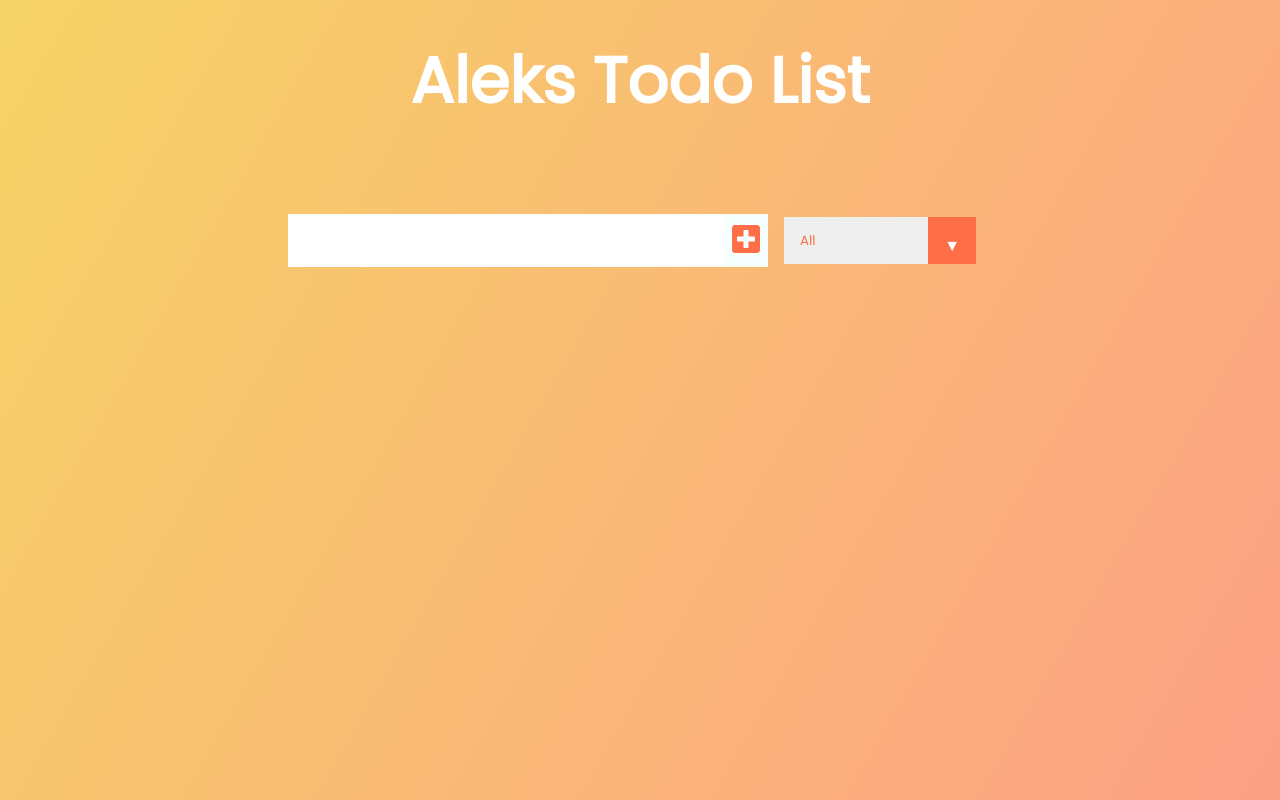
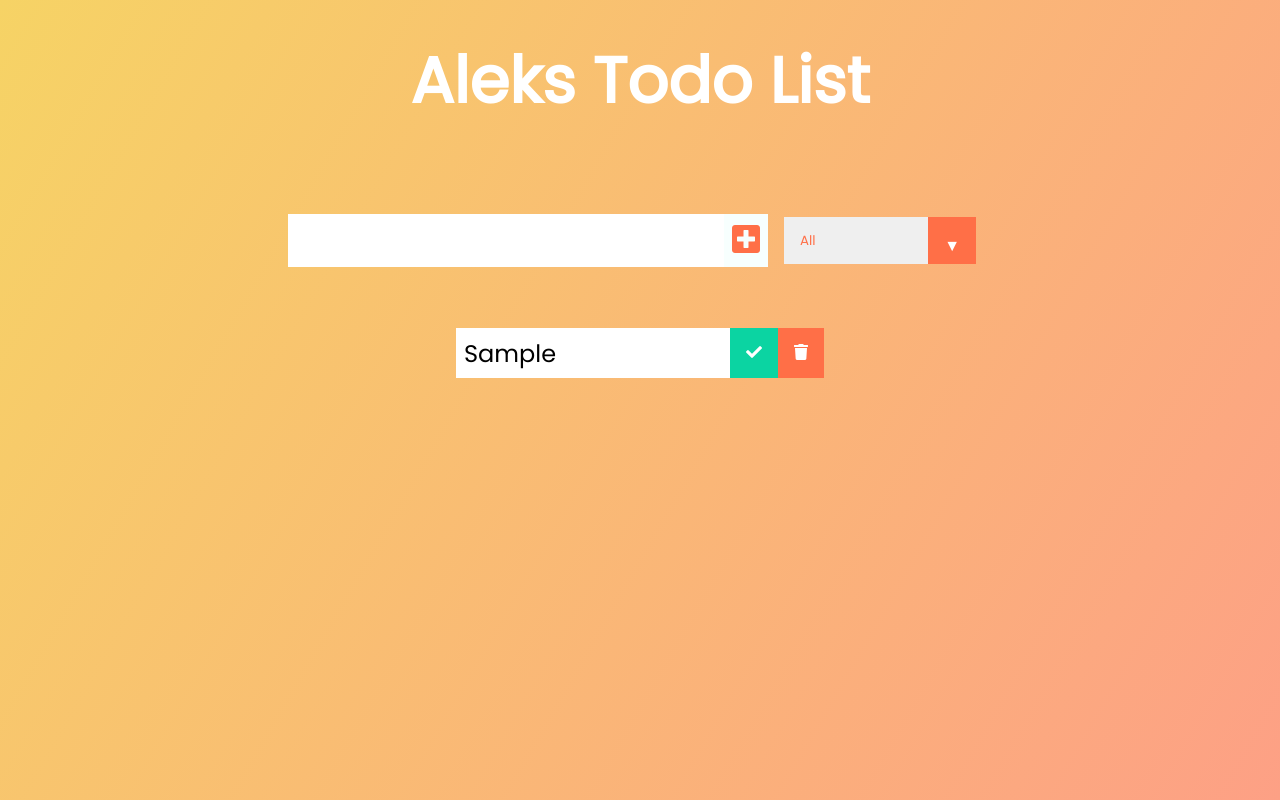
Before and after one commit to aleksandrsg/todo-app, a React (Create React App) app: page / in a window 1280 px wide. Both pictures are taken after typing "Sample" into the empty fields and a click on the button 746 px from the left and 240 px from the top of the page. Built offline with nearby package versions, Linux system fonts and the light colour scheme.

Commit message:
Added Each Todos Delete Functionality

```diff
--- a/src/App.js
+++ b/src/App.js
@@ -20,8 +20,7 @@
     todos={todos}
     inputText={inputText}
     setInputText={setInputText}/>
-    <TodoList />
-    <p>{inputText}</p>
+    <TodoList todos={todos} setTodos={setTodos}/>
     </div>
   );
 }
--- a/src/components/TodoList.js
+++ b/src/components/TodoList.js
@@ -1,9 +1,20 @@
 import React from 'react';
+import Todo from './todo';
 
-const  TodoList= () => {
+const  TodoList= ({todos, setTodos}) => {
     return (
     <div className="todo-container">
-      <ul className="todo-list"></ul>
+      <ul className="todo-list">
+        {todos.map(todo => (
+          <Todo
+          key={todo.id}
+          text={todo.text}
+          todos={todos}
+          setTodos={setTodos}
+          todo={todo}
+          />
+        ))}
+      </ul>
     </div>
     );
 }
--- a/src/components/todo.js
+++ b/src/components/todo.js
@@ -1,8 +1,22 @@
 import React from 'react';
 
-const Todo = () => {
+const Todo = ({text, todo, todos, setTodos}) => {
+    //Events
+
+    const deleteHandler = () => {
+        setTodos(todos.filter((el) => el.id !== todo.id));
+    };
+
     return (
-        <div></div>
+        <div className="todo">
+            <li className="todo-item"> {text}</li>
+            <button className="complete-btn">
+                <i className="fas fa-check"></i>
+            </button>
+            <button className="trash-btn" onClick ={deleteHandler}>
+                <i className="fas fa-trash"></i>
+            </button>
+        </div>
     );
 }
 
```
